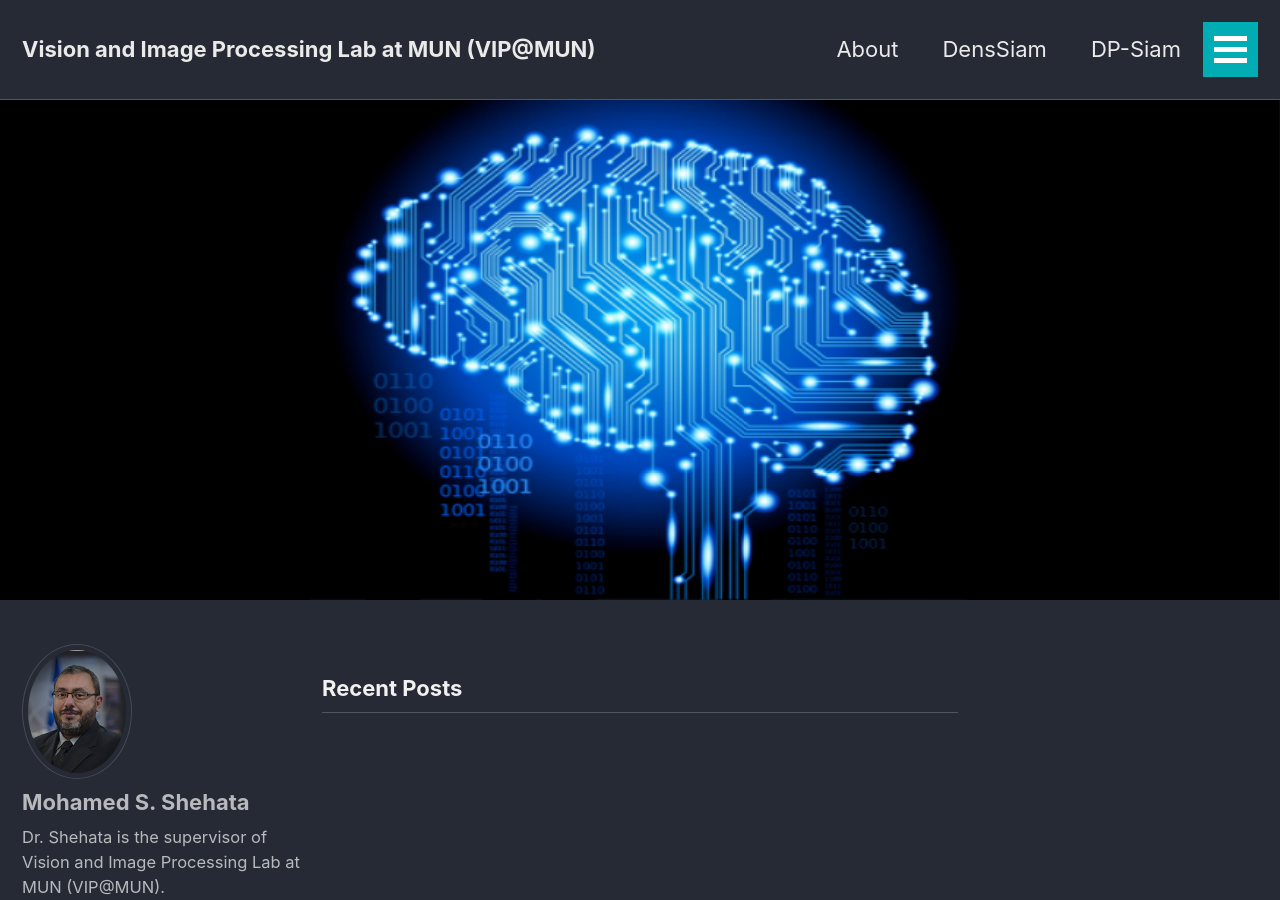
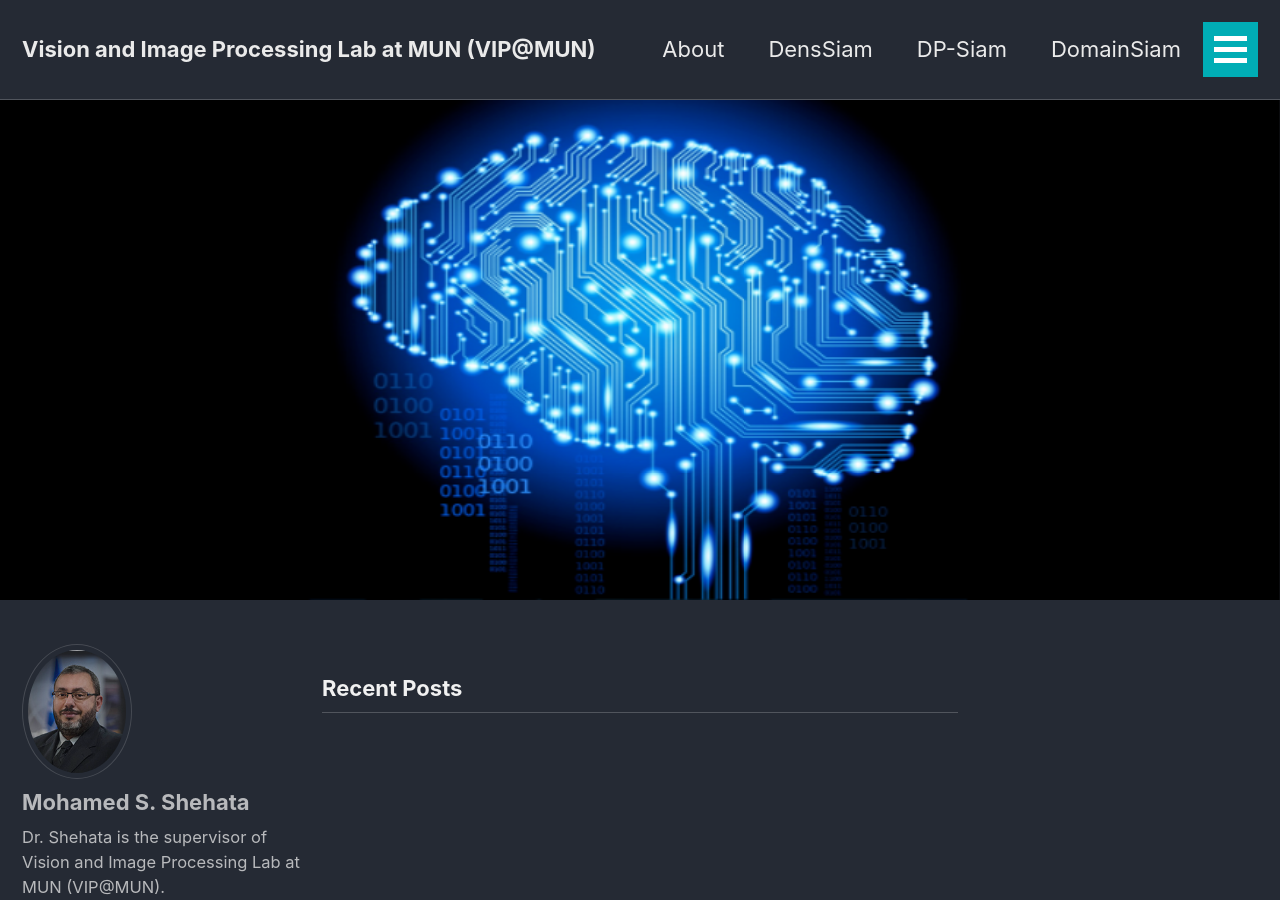
Before and after one commit to VIP-MUN/VIP-MUN.github.io, a Jekyll site: the page built from index.html, in a window 1280 px wide and 900 px high. Built offline with Jekyll 4.4.1, drawn with Linux system fonts in a browser that asks for light colours; nearby versions of some CDN libraries; the list of posts is cut into pages by our own code.

Commit message:
Update navigation.yml

```diff
--- a/_data/navigation.yml
+++ b/_data/navigation.yml
@@ -8,5 +8,8 @@ main:
   - title: "DP-Siam"
     url: /DpSiam/
 
+  - title: "DomainSiam"
+    url: /DomainSiam/
+
   - title: "Conferences Deadlines"
     url: /_pages/2018-2019-conferences.html
```
